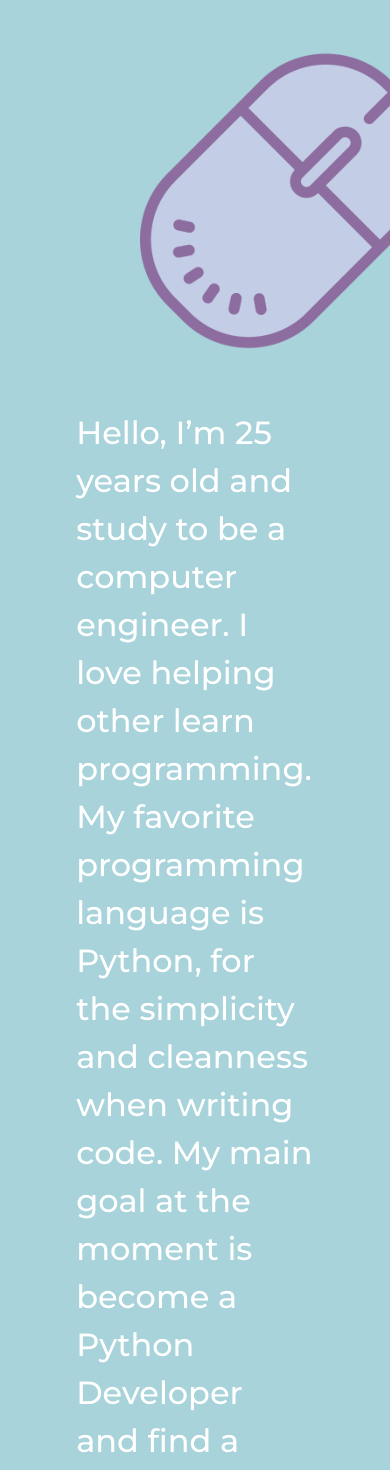
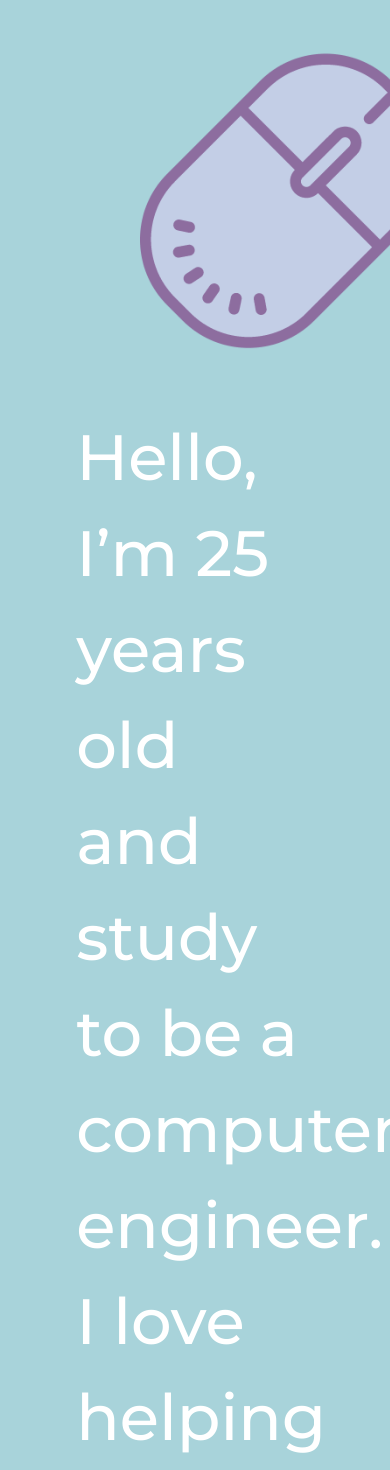
Before and after one commit to pullynnhah/Portfolio, a Flask app: page / in a window 390 px wide; the page is wider, and only the part inside the window is pictured. Shown: the part 560-2030 px from the top of that part. Run offline with Flask 2, Linux system fonts and the light colour scheme; some web fonts are replaced.

Commit message:
edit site for mobile

```diff
--- a/static/css/styles.css
+++ b/static/css/styles.css
@@ -103,7 +103,7 @@ body {
     .bio-text {
         padding: 10%;
         margin: 10% 0 10%;
-        font-size: 2rem;
+        font-size: 4rem;
     }
 
     .address, .phone {
```
